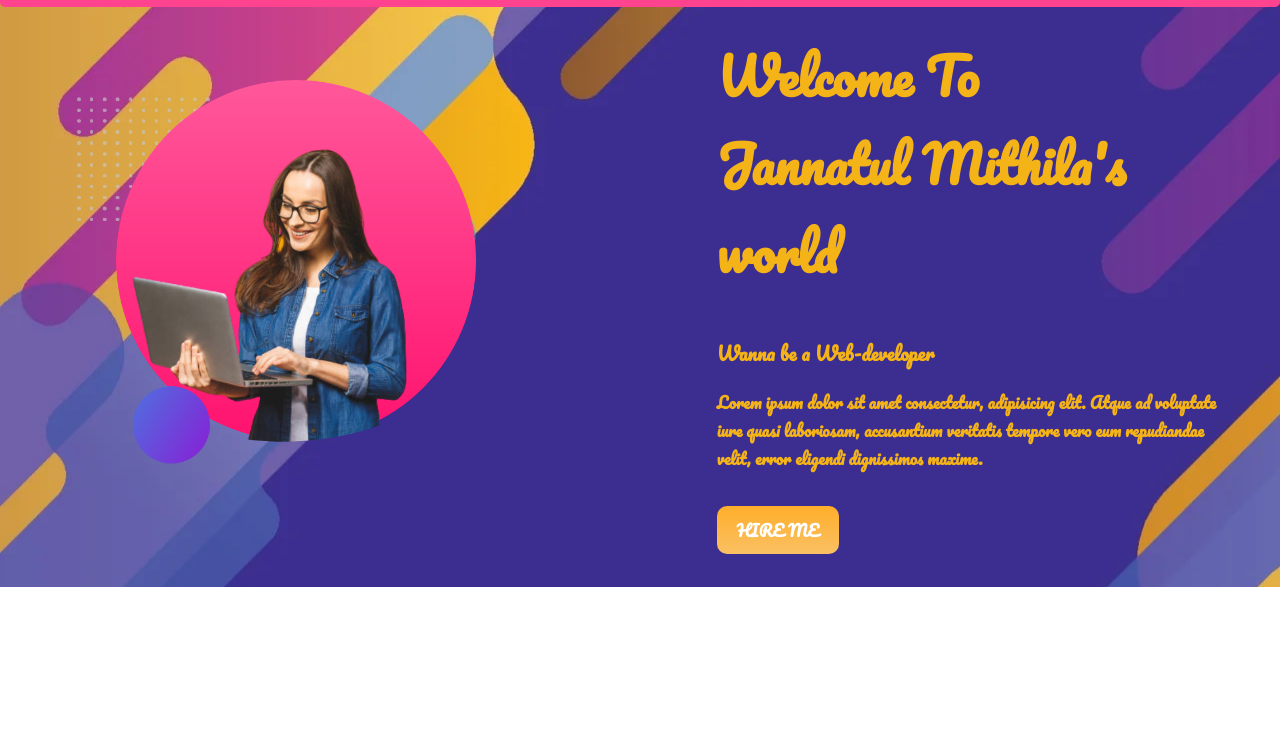
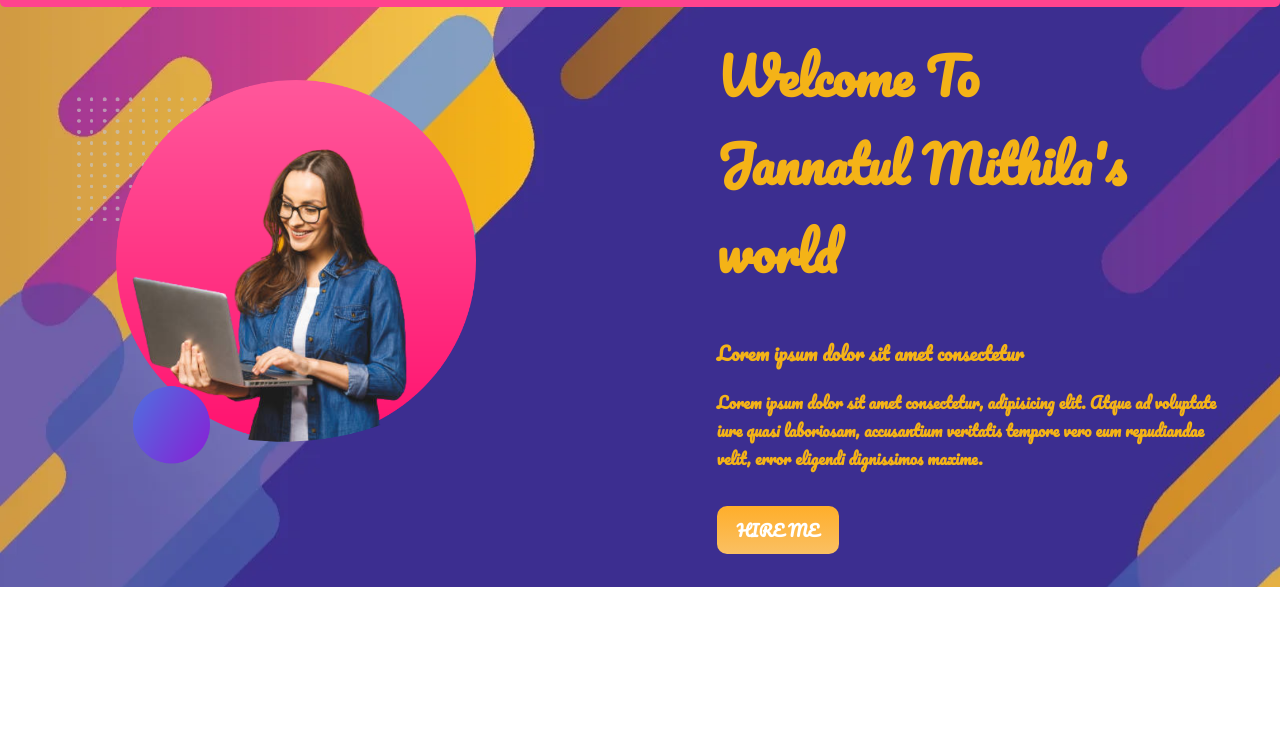
Before and after one commit to jannatul114/practice-repository, a plain HTML site: page index.html in a window 1280 px wide. Shown: the part 70-800 px from the top of the page. Drawn offline with Linux system fonts and the light colour scheme; a web font is replaced by a local one.

Commit message:
text-edited

```diff
--- a/index.html
+++ b/index.html
@@ -29,7 +29,7 @@
         </div>
         <div class="half-width top-text">
             <h1>Welcome To <br> Jannatul Mithila's world</h1>
-            <h3>Wanna be a Web-developer</h3>
+            <h3>Lorem ipsum dolor sit amet consectetur</h3>
             <p>Lorem ipsum dolor sit amet consectetur, adipisicing elit. Atque ad voluptate iure quasi laboriosam,
                 accusantium veritatis tempore vero eum repudiandae velit, error eligendi dignissimos maxime.</p>
             <br>
```
